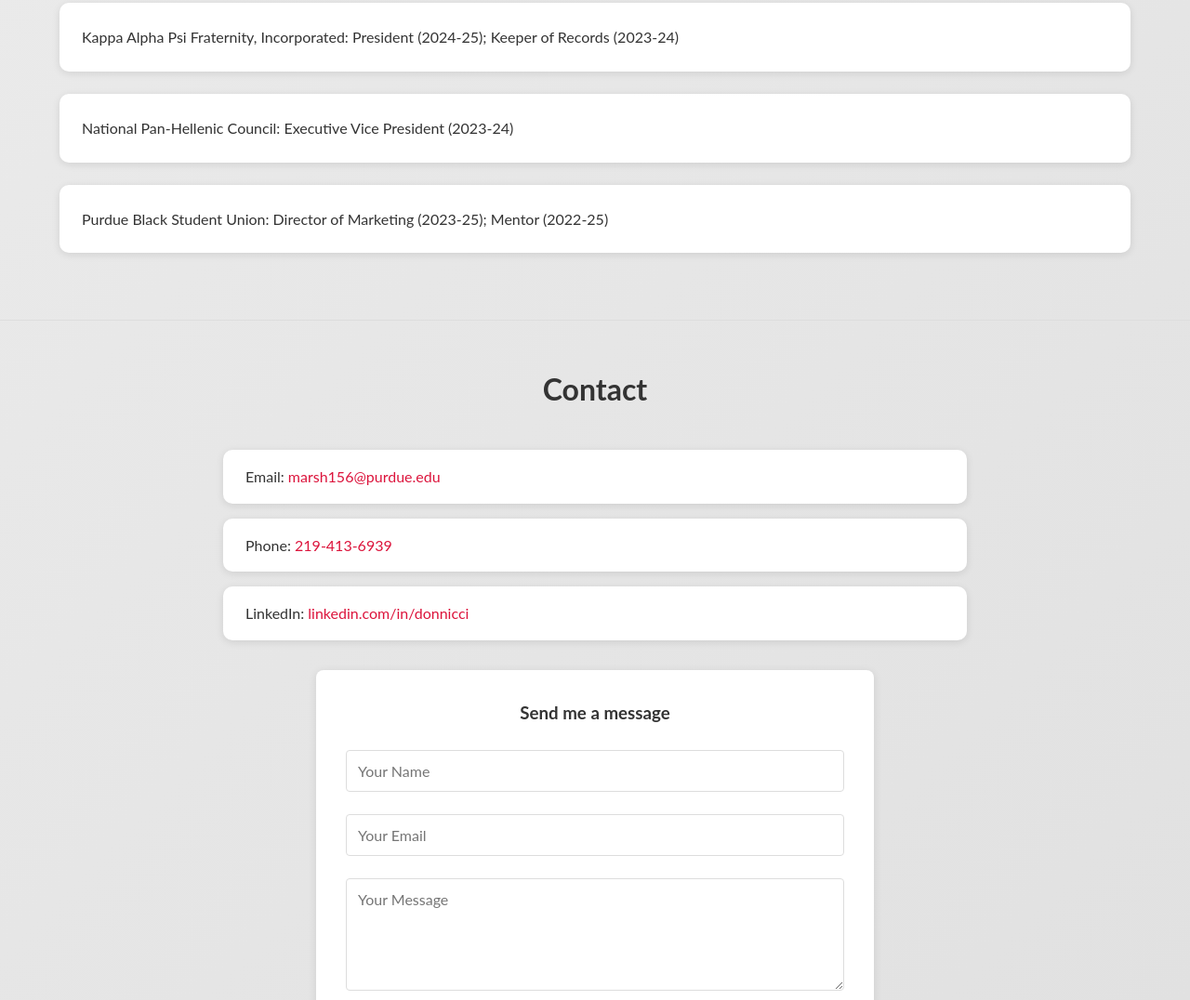
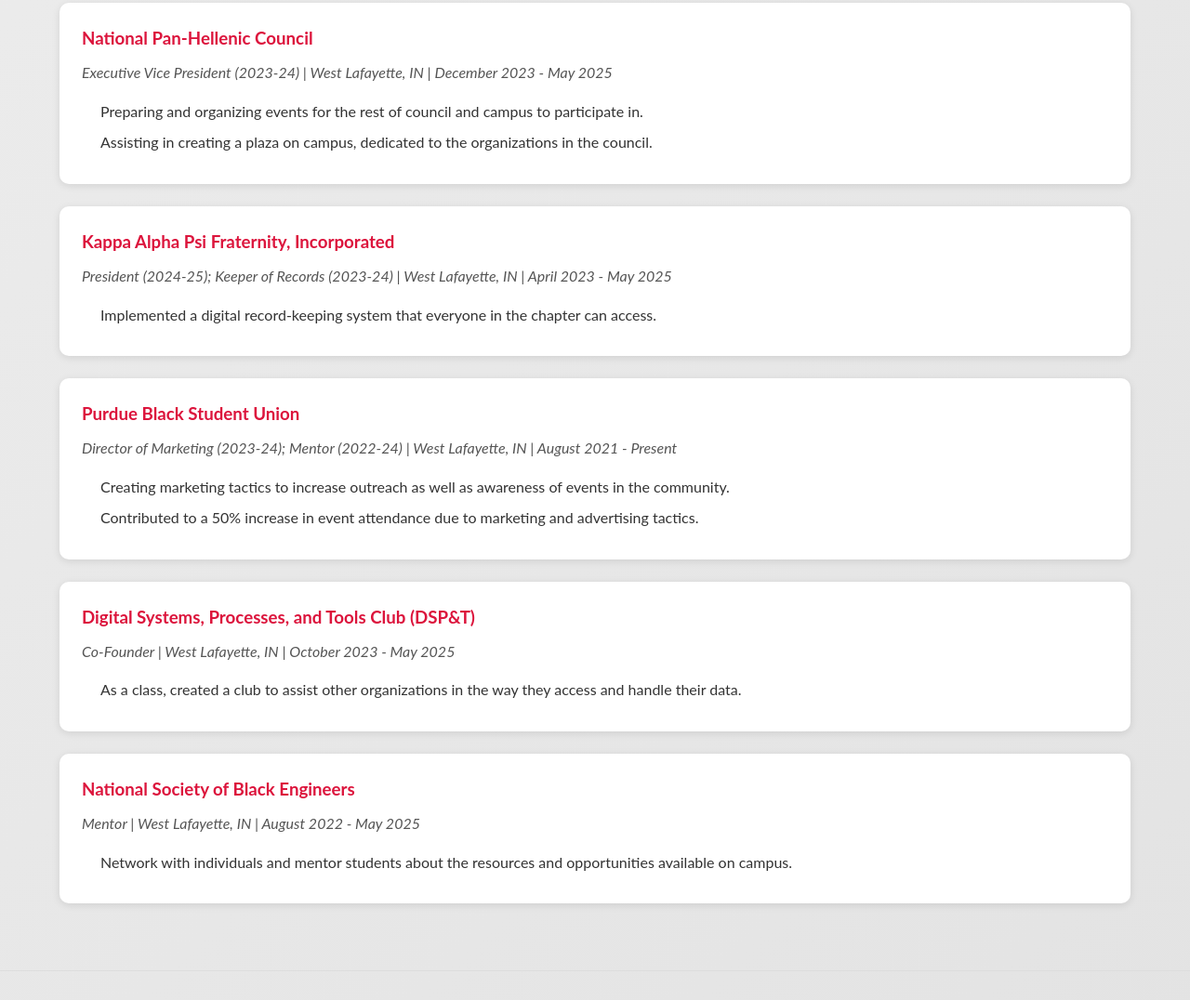
Before and after one commit to DonnicciM/Portfolio, a website: page index.html in a window 1280 px wide. Shown: the part 2970-4046 px from the top of the page at 93% size. Drawn offline with Linux system fonts and the light colour scheme.

Commit message:
Update leadership section dates and ensure all positions are properly formatted

```diff
--- a/index.html
+++ b/index.html
@@ -97,9 +97,43 @@
         <section id="leadership">
             <h2>Leadership & Associations</h2>
              <ul>
-                <li>Kappa Alpha Psi Fraternity, Incorporated: President (2024-25); Keeper of Records (2023-24)</li>
-                <li>National Pan-Hellenic Council: Executive Vice President (2023-24)</li>
-                <li>Purdue Black Student Union: Director of Marketing (2023-25); Mentor (2022-25)</li>
+                <li>
+                    <h3>National Pan-Hellenic Council</h3>
+                    <p class="position">Executive Vice President (2023-24) | West Lafayette, IN | December 2023 - May 2025</p>
+                    <ul class="responsibilities">
+                        <li>Preparing and organizing events for the rest of council and campus to participate in.</li>
+                        <li>Assisting in creating a plaza on campus, dedicated to the organizations in the council.</li>
+                    </ul>
+                </li>
+                <li>
+                    <h3>Kappa Alpha Psi Fraternity, Incorporated</h3>
+                    <p class="position">President (2024-25); Keeper of Records (2023-24) | West Lafayette, IN | April 2023 - May 2025</p>
+                    <ul class="responsibilities">
+                        <li>Implemented a digital record-keeping system that everyone in the chapter can access.</li>
+                    </ul>
+                </li>
+                <li>
+                    <h3>Purdue Black Student Union</h3>
+                    <p class="position">Director of Marketing (2023-24); Mentor (2022-24) | West Lafayette, IN | August 2021 - Present</p>
+                    <ul class="responsibilities">
+                        <li>Creating marketing tactics to increase outreach as well as awareness of events in the community.</li>
+                        <li>Contributed to a 50% increase in event attendance due to marketing and advertising tactics.</li>
+                    </ul>
+                </li>
+                <li>
+                    <h3>Digital Systems, Processes, and Tools Club (DSP&T)</h3>
+                    <p class="position">Co-Founder | West Lafayette, IN | October 2023 - May 2025</p>
+                    <ul class="responsibilities">
+                        <li>As a class, created a club to assist other organizations in the way they access and handle their data.</li>
+                    </ul>
+                </li>
+                <li>
+                    <h3>National Society of Black Engineers</h3>
+                    <p class="position">Mentor | West Lafayette, IN | August 2022 - May 2025</p>
+                    <ul class="responsibilities">
+                        <li>Network with individuals and mentor students about the resources and opportunities available on campus.</li>
+                    </ul>
+                </li>
             </ul>
         </section>
 
--- a/style.css
+++ b/style.css
@@ -143,7 +143,7 @@
     padding: 0;
 }
 
-#leadership ul li {
+#leadership > ul > li {
     margin-bottom: 1.5rem;
     padding: 1.5rem;
     background: white;
@@ -153,9 +153,39 @@
     cursor: pointer;
 }
 
-#leadership ul li:hover {
+#leadership > ul > li:hover {
     transform: scale(1.03);
     box-shadow: 0 8px 20px rgba(220, 20, 60, 0.3);
+}
+
+#leadership h3 {
+    color: #dc143c;
+    margin-bottom: 0.5rem;
+}
+
+#leadership .position {
+    font-style: italic;
+    color: #555;
+    margin-bottom: 1rem;
+}
+
+#leadership .responsibilities {
+    list-style-position: inside;
+    padding-left: 20px;
+}
+
+#leadership .responsibilities li {
+    margin-bottom: 0.5rem;
+    padding: 0;
+    background: none;
+    box-shadow: none;
+    transition: none;
+    cursor: default;
+}
+
+#leadership .responsibilities li:hover {
+    transform: none;
+    box-shadow: none;
 }
 
 /* Education Section */
```
